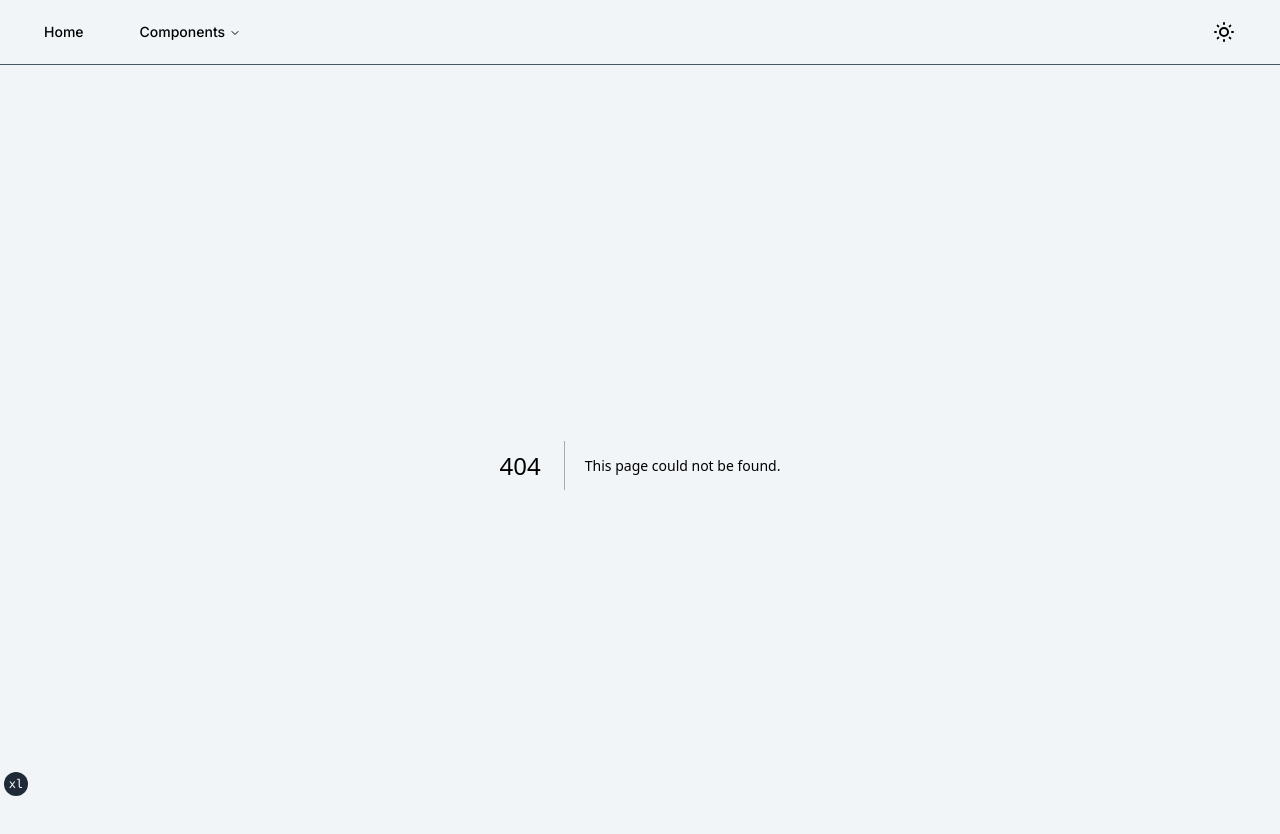
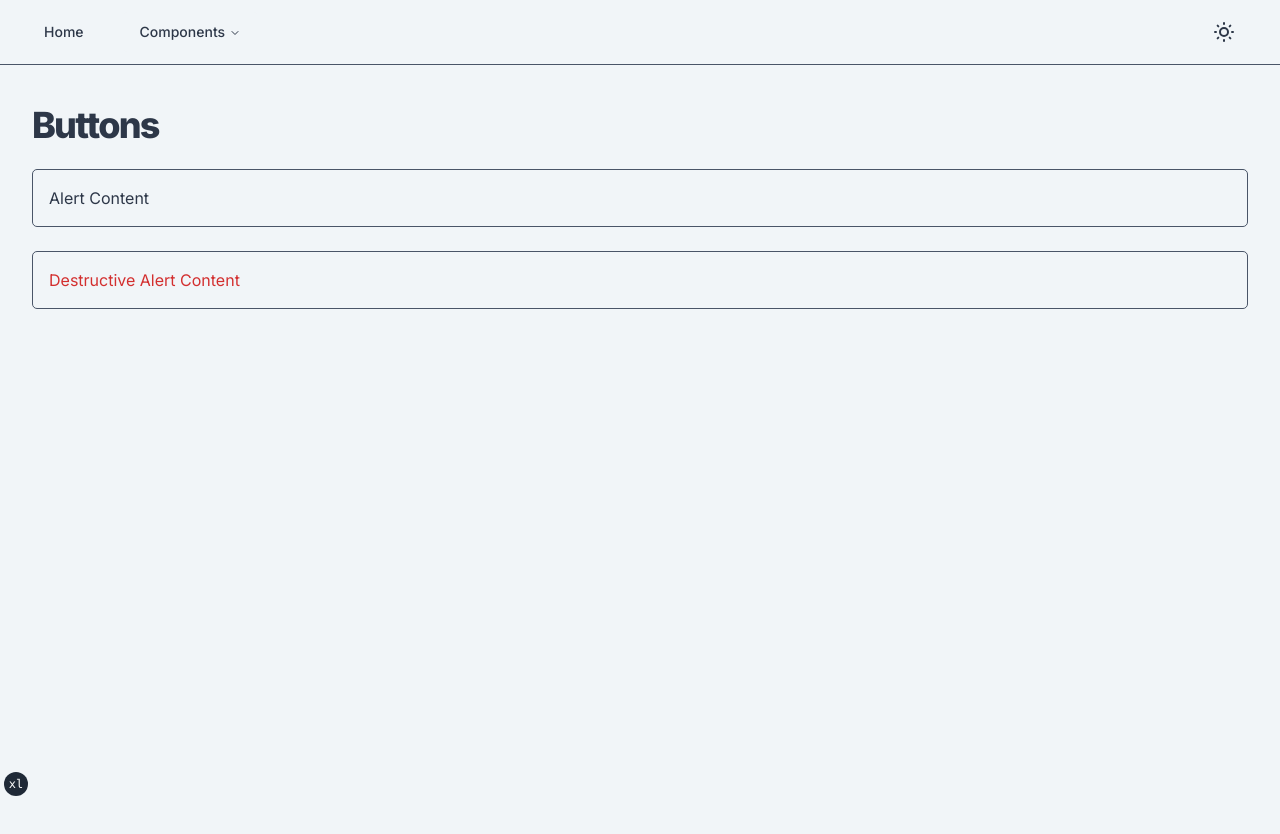
Before and after one commit to rpalermodrums/ryan-uilib, a Next.js app: page /alerts in a window 1280 px wide. Before the commit this address had no page. Shown: the top 834 px of the page. After the commit the page ends 800 px from the top, so only its background shows below. Built offline with nearby package versions, Linux system fonts and the light colour scheme.

Commit message:
add alerts

```diff
--- /dev/null
+++ b/app/alerts/page.tsx
@@ -0,0 +1,29 @@
+import { Alert } from "@/components/ui/alert"
+
+export default function IndexPage() {
+  return (
+    <section className="container grid items-center gap-6 pb-8 pt-6 md:py-10">
+      <div className="flex max-w-[980px] flex-col items-start gap-2">
+        <h1 className="text-3xl font-extrabold leading-tight tracking-tighter md:text-4xl">
+          Buttons
+        </h1>
+      </div>
+      <div className="flex gap-4">
+        <Alert
+          title="Alert Title"
+          variant="default"
+        >
+          Alert Content
+        </Alert>
+      </div>
+      <div className="flex gap-4">
+        <Alert
+          title="Alert Title"
+          variant="destructive"
+        >
+          Destructive Alert Content
+        </Alert>
+      </div>
+    </section>
+  )
+}
--- a/app/page.tsx
+++ b/app/page.tsx
@@ -1,22 +1,10 @@
-import Link from "next/link"
-
-import { buttonVariants } from "@/components/ui/button"
-
 export default function IndexPage() {
   return (
     <section className="container grid items-center gap-6 pb-8 pt-6 md:py-10">
       <div className="flex max-w-[980px] flex-col items-start gap-2">
         <h1 className="text-3xl font-extrabold leading-tight tracking-tighter md:text-4xl">
-          UI Library for Next.js and React, Built with Radix and Tailwind
+          UI Library for Next.js and React, Built with Radix and Tailwind.css (h/t shadcn)
         </h1>
-      </div>
-      <div className="flex gap-4">
-        <Link href="/buttons"className={buttonVariants()}>
-          Buttons
-        </Link>
-        <Link href="/inputs"className={buttonVariants()}>
-          Inputs
-        </Link>
       </div>
     </section>
   )
--- a/config/site.ts
+++ b/config/site.ts
@@ -3,16 +3,20 @@ export type SiteConfig = typeof siteConfig
 export const siteConfig = {
   mainNav: [
     {
+      title: "Alerts",
+      href: "/alerts",
+    },
+    {
       title: "Buttons",
       href: "/buttons",
+    },
+    {
+      title: "Cards",
+      href: "/cards",
     },
     {
       title: "Inputs",
       href: "/inputs",
     },
-    {
-      title: "Cards",
-      href: "/cards",
-    },
   ],
 }
```
